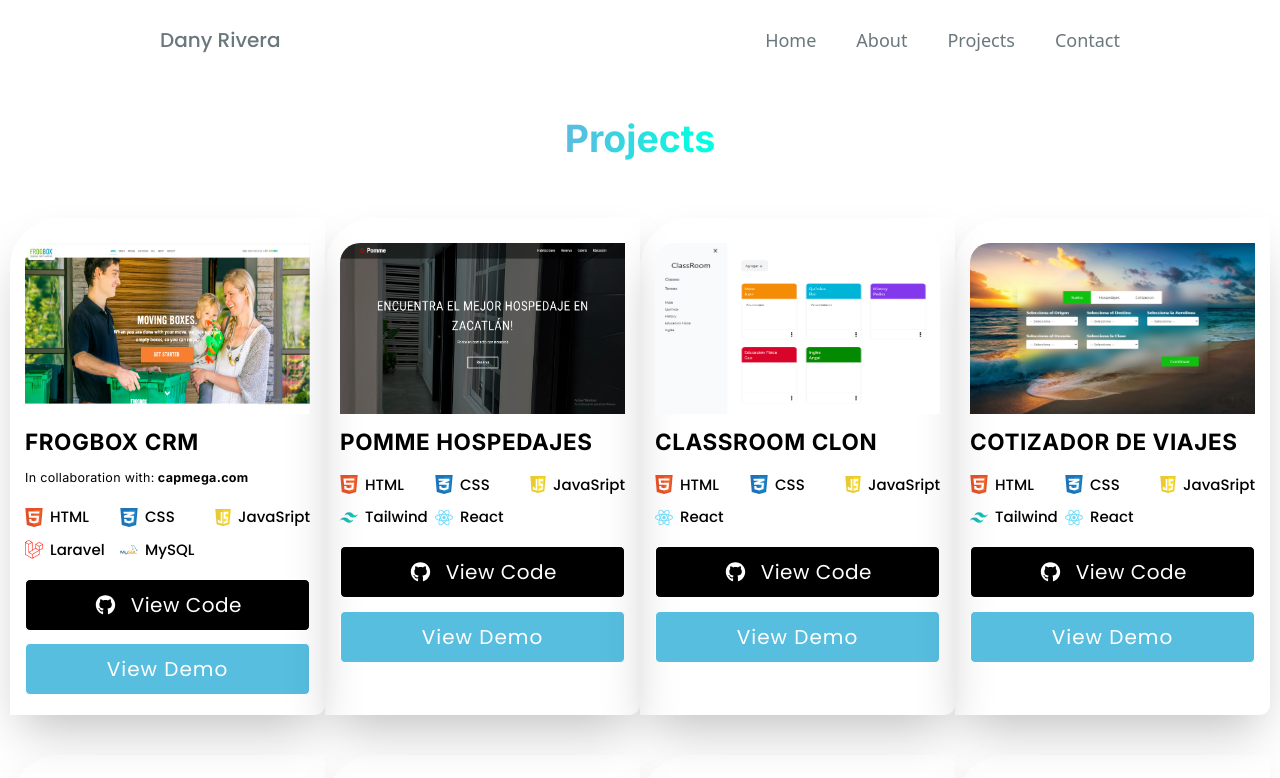
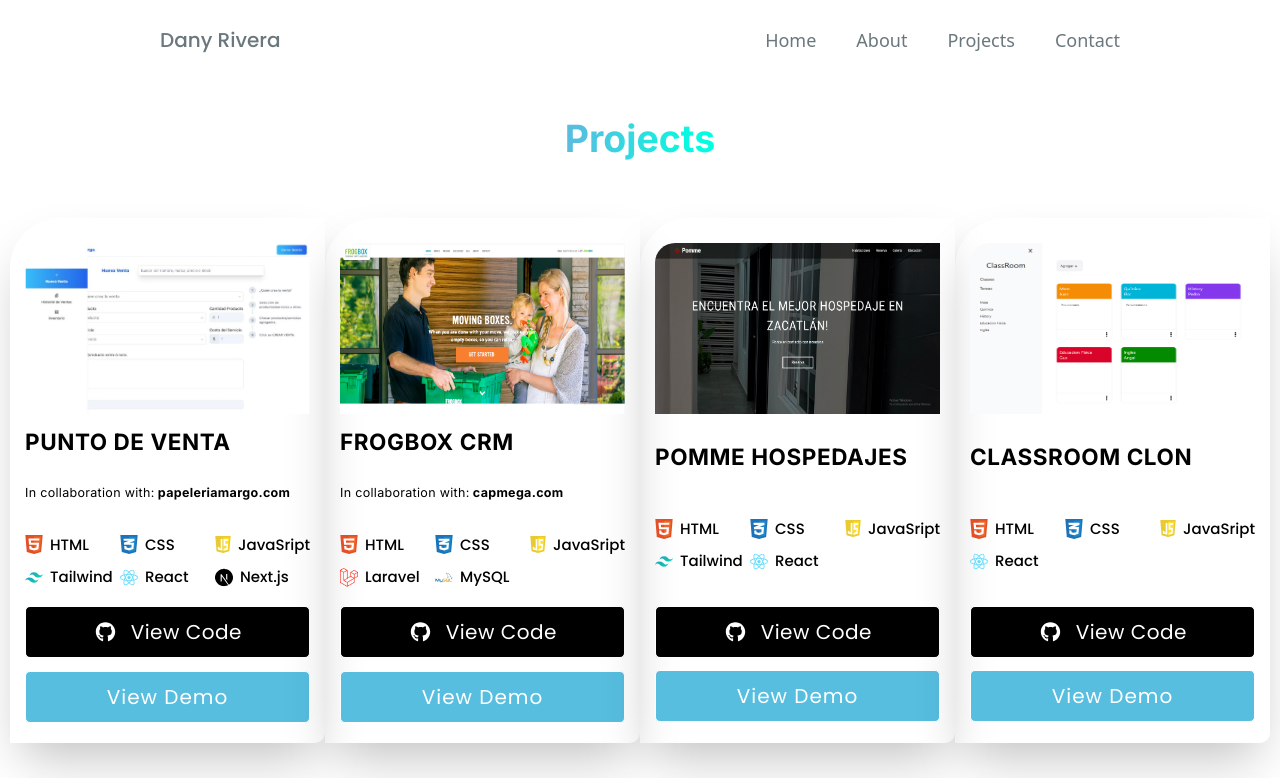
Before and after one commit to DanyRivera/portafolio, a Next.js app: page /projects in a window 1280 px wide. Shown: the top 778 px of the page. Built offline with nearby package versions, Linux system fonts and the light colour scheme.

Commit message:
Update Projects with IRPM

```diff
--- a/components/Project.jsx
+++ b/components/Project.jsx
@@ -7,7 +7,7 @@ import styles from "../styles/Projects.module.css";
 const Project = ({ img, nombre, tailwind, react, next, node, express, laravel, mysql, gitHub, link }) => {
     return (
 
-        <div className="card mx-auto px-6 mb-16 shadow-2xl">
+        <div className="flex flex-col justify-between card mx-auto px-6 mb-16 shadow-2xl">
 
             <div className="pt-10 imagen">
                 <Image layout="responsive" width={250} height={150} src={img} alt="Img" />
@@ -18,6 +18,12 @@ const Project = ({ img, nombre, tailwind, react, next, node, express, laravel, m
             {nombre == 'Frogbox CRM' && (
                 <p className="my-6 font-inter tracking-wide text-xl ">In collaboration with:
                     <a href="https://www.linkedin.com/company/capmega/" target="_blank" rel="noreferrer" className="font-bold"> capmega.com</a>
+                </p>
+            )}
+
+            {nombre == 'Punto de Venta' && (
+                <p className="my-6 font-inter tracking-wide text-xl ">In collaboration with:
+                    <a href="https://www.papeleriamargo.com" target="_blank" rel="noreferrer" className="font-bold"> papeleriamargo.com</a>
                 </p>
             )}
 
@@ -156,7 +162,7 @@ const Project = ({ img, nombre, tailwind, react, next, node, express, laravel, m
                     </a>
                 </Link>
 
-                <Link href={link} >
+                <Link className="h-full" href={link} >
                     <a
                         target="_blank"
                         rel="noreferrer"
--- a/projects.json
+++ b/projects.json
@@ -1,7 +1,18 @@
-
 [
     {
         "id": 1,
+        "img": "/img/irpm.webp",
+        "nombre": "Punto de Venta",
+        "tailwind": true,
+        "react": true,
+        "next": true,
+        "laravel": false,
+        "mysql": false,
+        "gitHub": "",
+        "link": "https://www.papeleriamargo.com/"
+    },
+    {
+        "id": 1.1,
         "img": "/img/frogbox.webp",
         "nombre": "Frogbox CRM",
         "tailwind": false,
@@ -82,7 +93,6 @@
         "gitHub": "https://github.com/DanyRivera/catstagram_next",
         "link": "https://catstagram.vercel.app"
     },
-
     {
         "id": 11,
         "img": "/img/tienda.png",
```
Also changed, not shown: public/img/irpm.webp (added).
